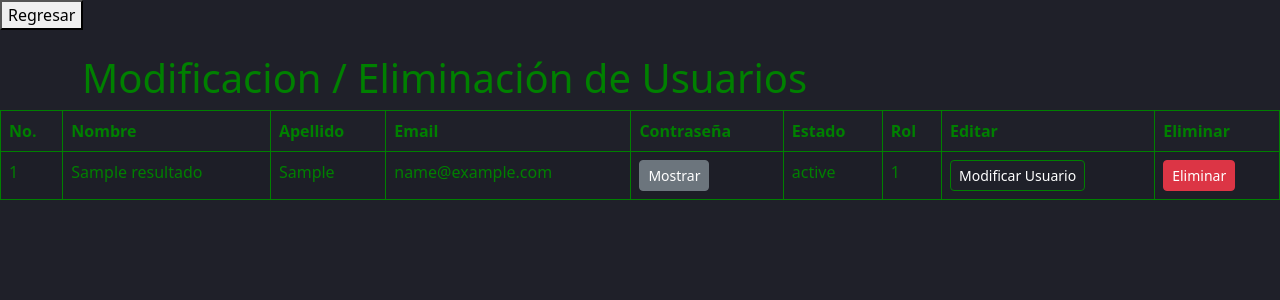
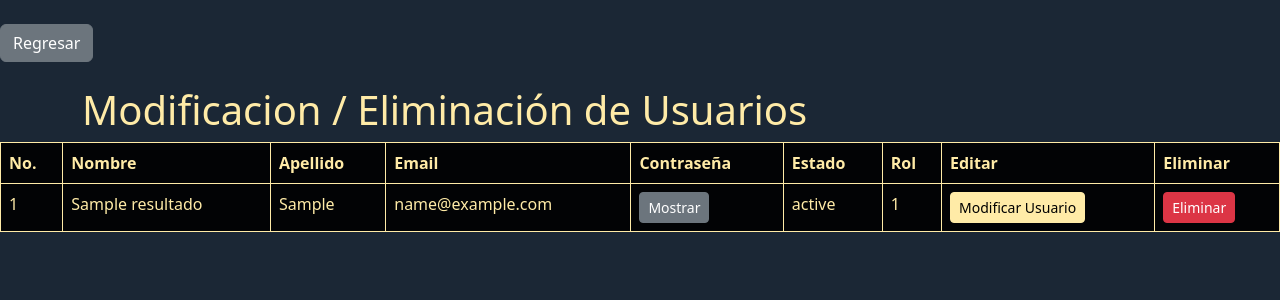
Before and after one commit to Christony560/g4facturador, a CodeIgniter app: the page made by application/views/V_usuario.php in a window 1280 px wide. Shown: the top 300 px of the page. Run offline with CodeIgniter, Linux system fonts and the light colour scheme; the visitor is signed in with stand-in values (Sample User, id 1); tables that the repository leaves empty or names only in its code hold one stand-in row (values such as "Sample post"); the template is opened without the code that fills it: most values are stand-ins (such as "Sample title", 1, 10 or a date in 2020).

Commit message:
Cambio Visual a V_usuario

```diff
--- a/application/views/V_usuario.php
+++ b/application/views/V_usuario.php
@@ -4,11 +4,64 @@
     <meta charset="UTF-8">
     <meta name="viewport" content="width=device-width, initial-scale=1.0">
     <link href="https://cdn.jsdelivr.net/npm/bootstrap@5.3.0/dist/css/bootstrap.min.css" rel="stylesheet" integrity="sha384-9ndCyUaIbzAi2FUVXJi0CjmCapSmO7SnpJef0486qhLnuZ2cdeRhO02iuK6FUUVM" crossorigin="anonymous">
-    <link rel="stylesheet" href="<?php echo base_url('assets/Usuarios/css/style.css'); ?>">
+
     <title>Formulario de Registro</title>
+    <style>
+        /* Actualiza el fondo del body y el color del texto */
+body {
+  background-color: #1B2735;
+  color: #ffeba7;
+}
+
+/* Actualiza los estilos para los elementos de formulario */
+.form-control,
+.form-select {
+  background-color: #020305;
+  color: #ffeba7;
+  border-color: #ffeba7;
+}
+
+/* Actualiza los estilos para los botones */
+.btn-primary {
+  background-color: #ffeba7;
+  border-color: #ffeba7;
+  color: #000000;
+}
+
+/* Actualiza los estilos para la tabla */
+.table {
+  background-color: #020305;
+  color: #ffeba7;
+  border-color: #ffeba7;
+}
+
+/* Actualiza los estilos para las celdas de encabezado y contenido de la tabla */
+.table th,
+.table td {
+  background-color: #020305;
+  color: #ffeba7;
+  border-color: #ffeba7;
+}
+
+/* Actualiza los estilos para resaltar filas al pasar el mouse por encima */
+.table tbody tr:hover {
+  background-color: #ffeba7;
+  color: #020305;
+}
+
+/* Actualiza los estilos para los enlaces */
+.link {
+  color: #ffeba7;
+}
+
+.link:hover {
+  color: #c4c3ca;
+}
+
+    </style>
 </head>
 <body>
-<button onclick="location.href='<?php echo site_url('dashboard/index'); ?>'">Regresar</button>
+<button class = "btn btn-secondary mt-4" onclick="location.href='<?php echo site_url('dashboard/index'); ?>'">Regresar</button>
 <div class="container mt-4">
     <h1>Modificacion / Eliminación de Usuarios</h1>
 <!-- Segundo modal de edición -->
@@ -265,6 +318,5 @@ crossorigin="anonymous"></script>
         });
     });
 </script>
-
 </body>
 </html>
--- a/assets/Usuarios/css/style.css
+++ b/assets/Usuarios/css/style.css
@@ -1,35 +1,50 @@
 @import url('https://fonts.googleapis.com/css?family=Poppins:400,500,600,700,800,900');
 body {
-  background-color: #1f2029;
-  color: green;
-}
-/* Estilos específicos para los elementos que deseas resaltar en la vista */
-.form-control {
-  background-color: #1f2029;
-  color: green;
-  border-color: green;
-}
-.btn-primary {
-  background-color: #1f2029;
-  border-color: green;
-}
-/* Agrega estos estilos adicionales para la tabla */
-.table {
-background-color: #1f2029;
-color: green;
-border-color: green;
+  background-color: #1B2735;
+  color: #ffeba7;
 }
 
-/* Estilo para las celdas de encabezado y contenido de la tabla */
+/* Actualiza los estilos para los elementos de formulario */
+.form-control,
+.form-select {
+  background-color: #020305;
+  color: #ffeba7;
+  border-color: #ffeba7;
+}
+
+/* Actualiza los estilos para los botones */
+.btn-primary {
+  background-color: #ffeba7;
+  border-color: #ffeba7;
+  color: #000000;
+}
+
+/* Actualiza los estilos para la tabla */
+.table {
+  background-color: #020305;
+  color: #ffeba7;
+  border-color: #ffeba7;
+}
+
+/* Actualiza los estilos para las celdas de encabezado y contenido de la tabla */
 .table th,
 .table td {
-background-color: #1f2029;
-color: green;
-border-color: green;
+  background-color: #020305;
+  color: #ffeba7;
+  border-color: #ffeba7;
 }
 
-/* Estilo para resaltar filas al pasar el mouse por encima */
+/* Actualiza los estilos para resaltar filas al pasar el mouse por encima */
 .table tbody tr:hover {
-background-color: green;
-color: #1f2029;
+  background-color: #ffeba7;
+  color: #020305;
 }
+
+/* Actualiza los estilos para los enlaces */
+.link {
+  color: #ffeba7;
+}
+
+.link:hover {
+  color: #c4c3ca;
+}
```
Also changed, not shown: application/views/V_venta.php (+7 -2 lines), application/views/example.php (+8 -2 lines).
